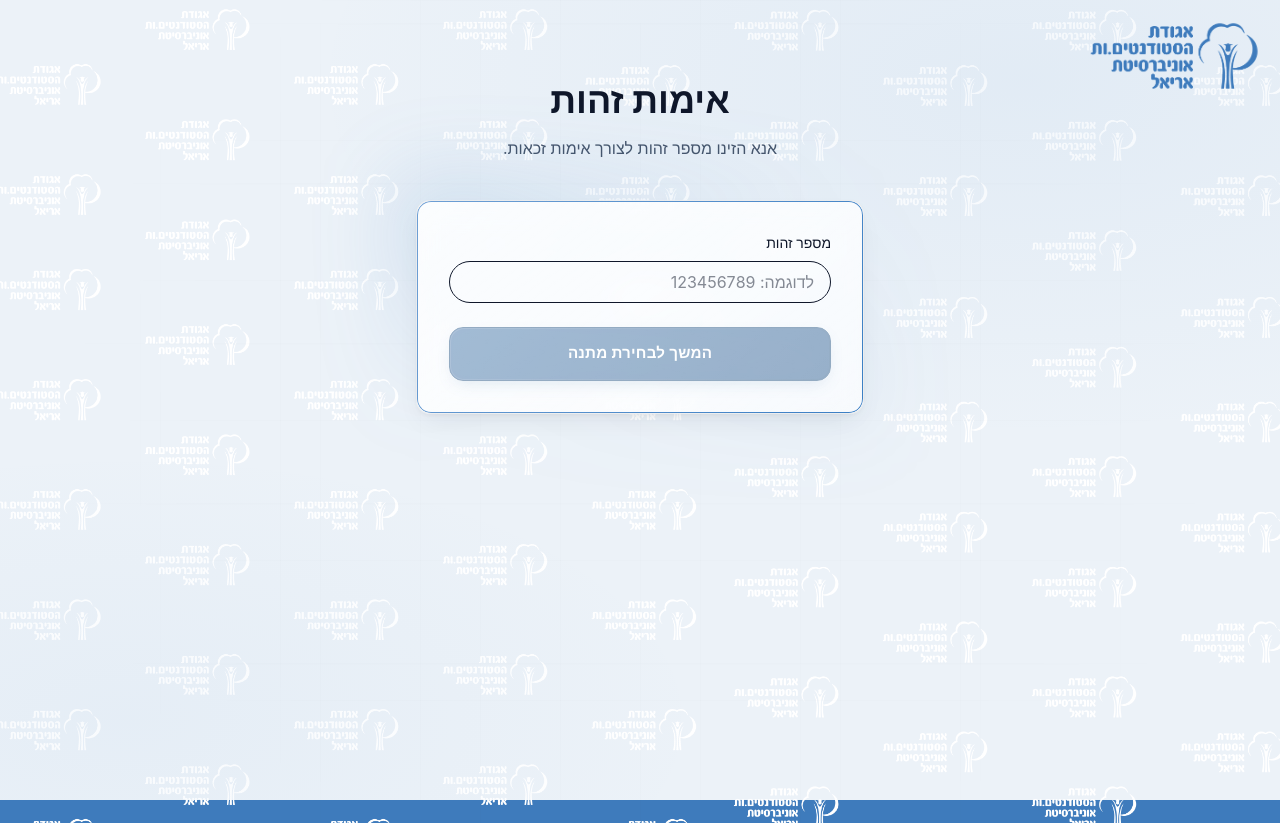
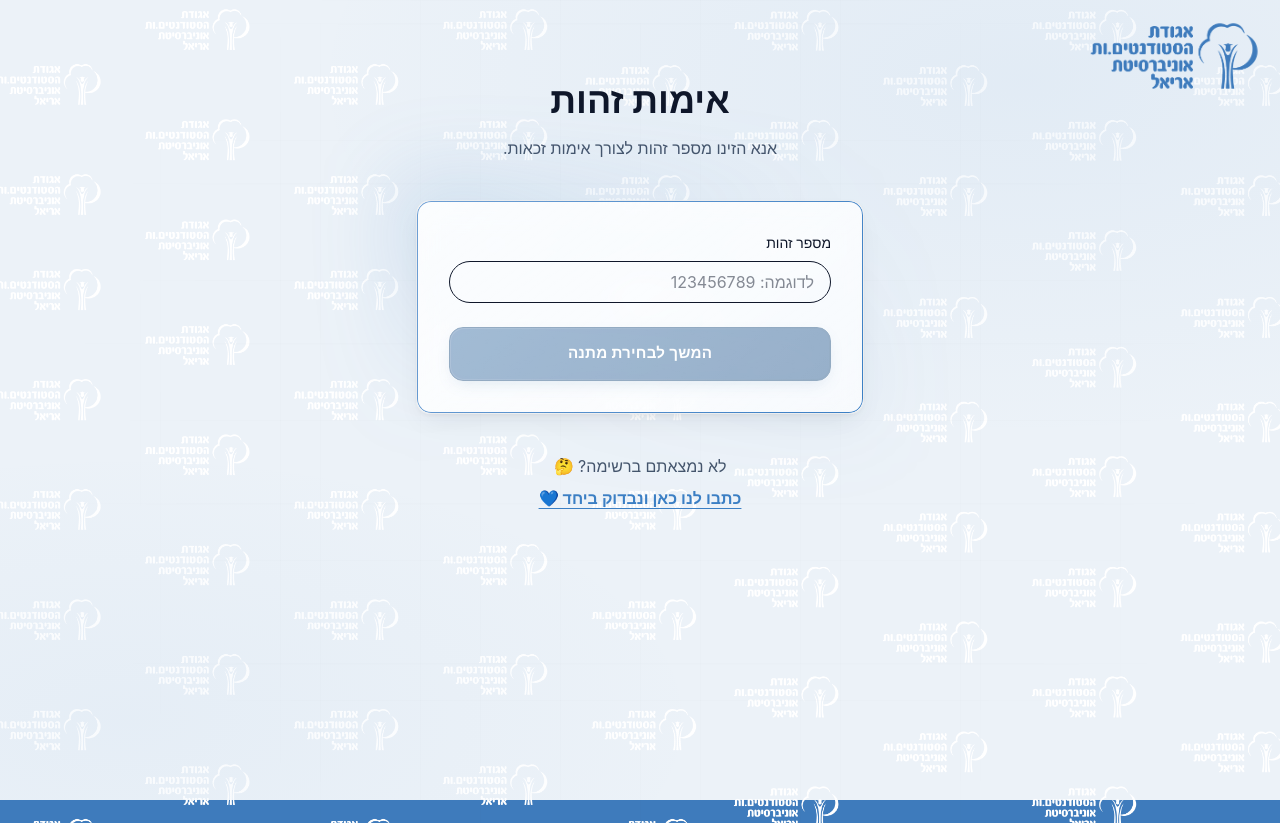
Before and after one commit to stuedent-union-ariel-university/atar-matanot, a Next.js app: page /login in a window 1280 px wide. Built offline with nearby package versions, Linux system fonts and the light colour scheme; no server answers.

Commit message:
feat: add contact link for users not found in the list on login page

```diff
--- a/src/app/login/page.tsx
+++ b/src/app/login/page.tsx
@@ -116,6 +116,19 @@
             </form>
           )}
         </div>
+
+        <p className="mt-10 text-center text-base text-slate-600">
+          לא נמצאתם ברשימה? 🤔
+          <br />
+          <a
+            href="https://forms.monday.com/forms/3b6ab2ac8ef46b225891cd0fec26c84c?r=use1"
+            target="_blank"
+            rel="noopener noreferrer"
+            className="inline-block mt-2 font-semibold text-[#3B7FC4] underline underline-offset-4 hover:opacity-80"
+          >
+            כתבו לנו כאן ונבדוק ביחד 💙
+          </a>
+        </p>
       </main>
     </div>
   );
--- a/src/app/page.tsx
+++ b/src/app/page.tsx
@@ -47,8 +47,7 @@
               <GiftGrid />
             </Suspense>
           </div>
-        </div>
-      </main>
+        </div>      </main>
     </div>
   );
 }
```
